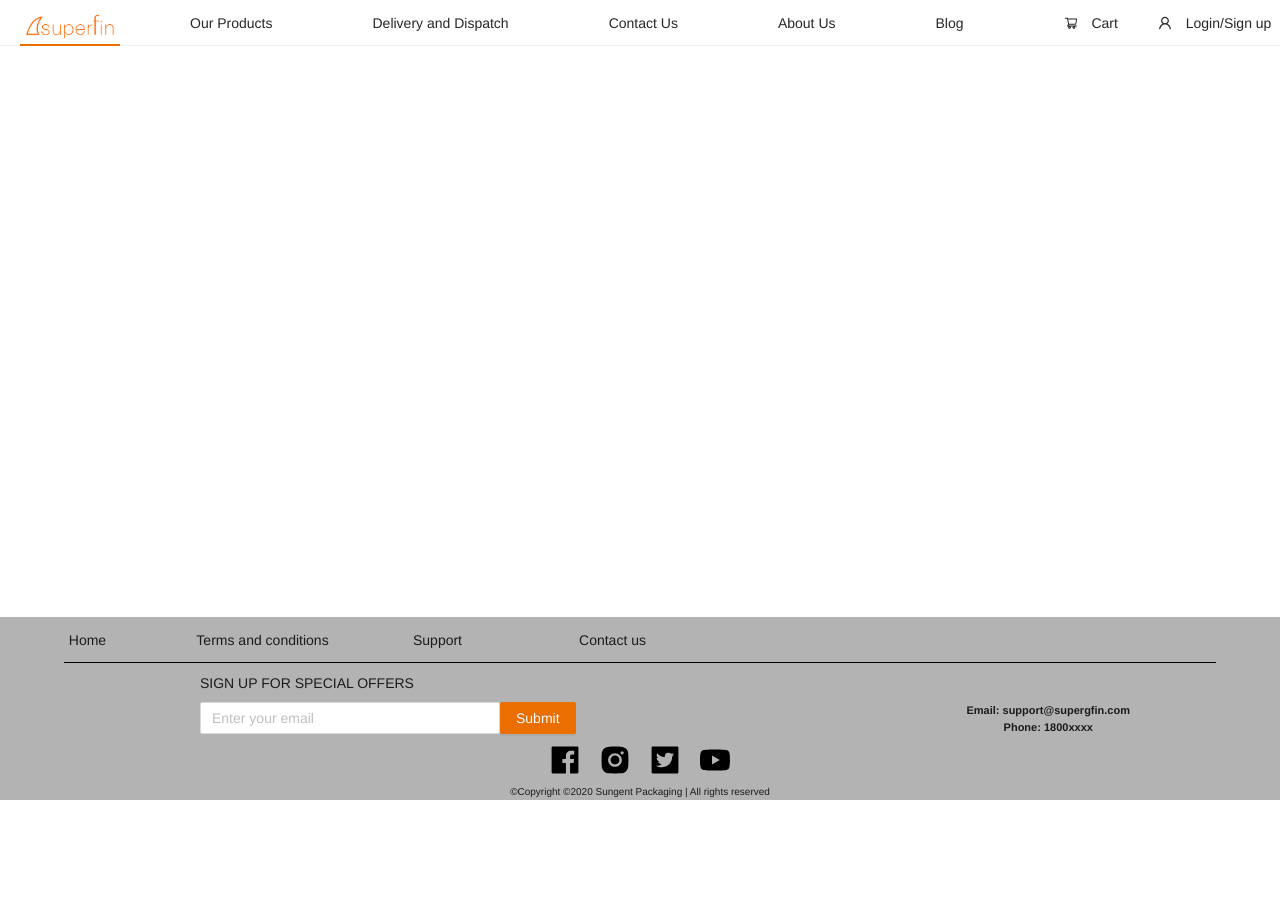
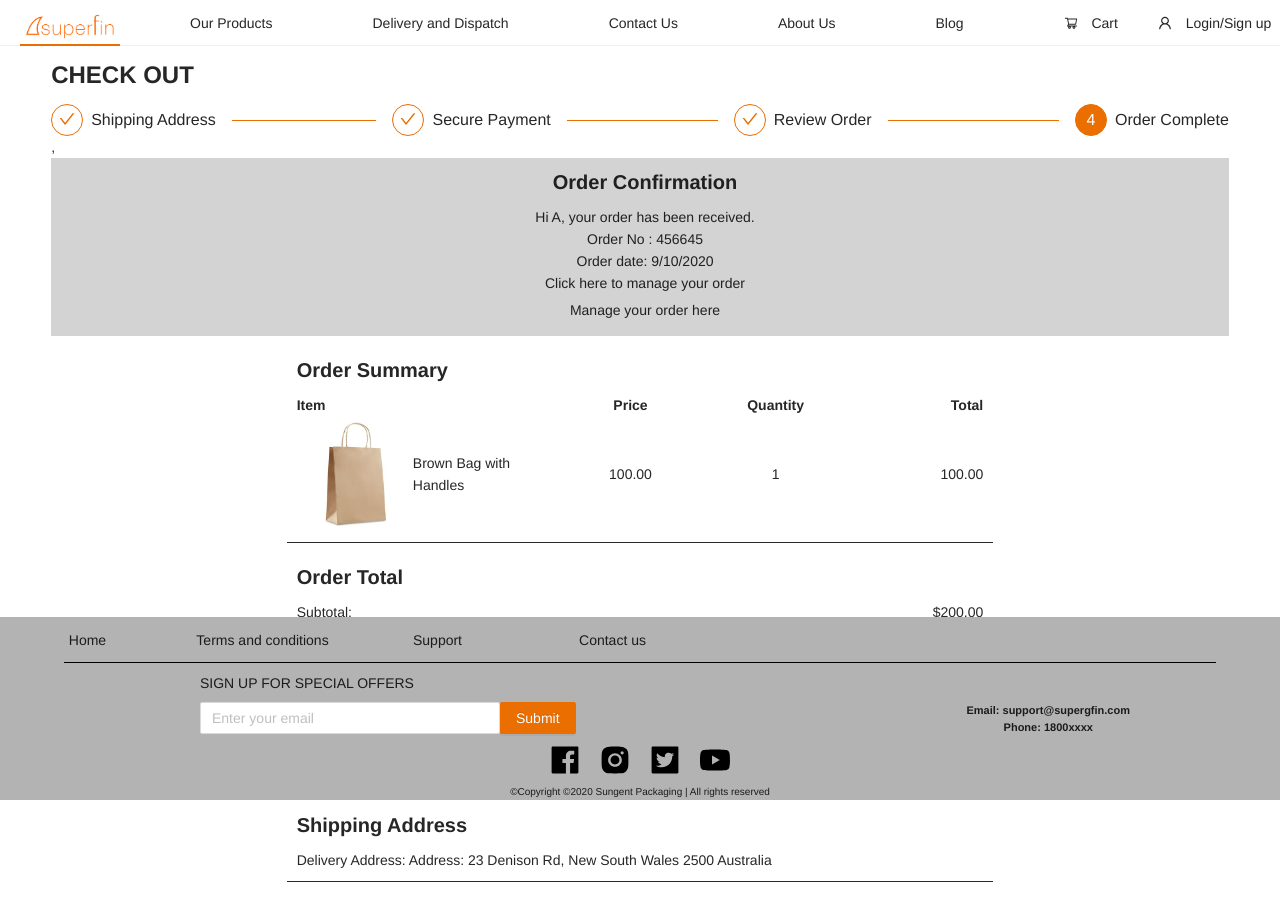
Before and after one commit to TrangNgyn/Superfin, a React (Create React App) app in the folder client/ReactProject/: page /CheckoutOrderComplete in a window 1280 px wide. Shown: the top 906 px of the page. Before the commit the page ends 800 px from the top, so only its background shows below. Built offline with nearby package versions, Linux system fonts and the light colour scheme.

Commit message:
checkout-series-finalize

```diff
--- a/client/ReactProject/src/App/App.js
+++ b/client/ReactProject/src/App/App.js
@@ -13,6 +13,10 @@ import AboutUS from '../Pages/AboutUs/AboutUs';
 import EmailRequest from '../Pages/EmailRequest/EmailRequest';
 import ResetPasswordConfirmation from '../Pages/ResetPasswordConfirmation/ResetPasswordConfirmation';
 import TermsConditions from '../Pages/TermsConditions/TermsConditions';
+import CheckoutShipping from '../Pages/Checkout/CheckoutShipping';
+import CheckoutSecurePayment from '../Pages/Checkout/CheckoutSecurePayment';
+import CheckoutReviewOrder from '../Pages/Checkout/CheckoutReviewOrder';
+import CheckoutOrderComplete from '../Pages/Checkout/CheckoutOrderComplete';
 
 
 
@@ -53,7 +57,6 @@ const App = () => (
             <Route exact path="/products"> <Products /></Route>
             <Route exact path="/products/:browseBy"><Products /></Route>
             <Route path="/products/:browseBy/:browseByGroup"><Products /></Route>          {/*Undecided on Products page path*/}
-
             <Route path="/deliveryDispatch"> <DeliveryDispatch /></Route>
             <Route path="/contactUs"> <ContactUs /></Route>
             <Route path="/aboutUs"><AboutUS /></Route>
@@ -61,6 +64,10 @@ const App = () => (
             <Route path="/emailRequest"><EmailRequest /></Route>
             <Route path="/resetPasswordConfirmation"><ResetPasswordConfirmation /></Route>
             <Route path="/TermsConditions"><TermsConditions /></Route>
+            <Route path="/CheckoutShipping"><CheckoutShipping /></Route>
+            <Route path="/CheckoutSecurePayment"><CheckoutSecurePayment /></Route>
+            <Route path="/CheckoutReviewOrder"><CheckoutReviewOrder /></Route>
+            <Route path="/CheckoutOrderComplete"><CheckoutOrderComplete /></Route>
          </Switch>
          </div>
 
--- /dev/null
+++ b/client/ReactProject/src/Pages/Checkout/CheckoutOrderComplete.js
@@ -0,0 +1,107 @@
+import '../../_assets/CSS/pages/CheckoutOrderComplete.css';
+import { Typography, Button, Row, Col, Steps } from 'antd';
+import {EditFilled, CreditCardOutlined} from '@ant-design/icons';
+import { Link } from 'react-router-dom';
+import img1 from "../../_assets/Images/Temp_Images/product_image_1.jpg"
+import img2 from "../../_assets/Images/visa.png"
+
+
+
+const { Title } = Typography;
+const { Step } = Steps;
+
+
+const CheckoutOrderComplete = () =>{
+      return(
+        <body>
+
+        <div id="checkout-order-complete-head">
+        <Title level={3}>CHECK OUT</Title>
+        </div>
+
+        <div id="checkout-order-complete-content">
+
+        <div>
+        <Steps current={3}>
+            <Step title="Shipping Address"/>
+            <Step title="Secure Payment"/>
+            <Step title="Review Order"/>
+            <Step title="Order Complete"/>
+          </Steps>,
+        </div>
+
+        <div id="checkout-order-complete-confirmation">
+        <Row justify="space-around" align="middle"><Title level={4}>Order Confirmation</Title></Row>
+        <Row justify="space-around" align="middle">Hi A, your order has been received.</Row>
+        <Row justify="space-around" align="middle">Order No : 456645</Row>
+        <Row justify="space-around" align="middle">Order date: 9/10/2020</Row>
+        <Row justify="space-around" align="middle">Click here to manage your order</Row>
+        <Row justify="space-around" align="middle"><Button type="text">Manage your order here</Button></Row>
+        </div>
+
+        <div id="checkout-order-complete-summary">
+        <Row>
+        <Col span={12}><Title level={4}>Order Summary</Title></Col>
+        </Row>
+        <Row>
+        <Col span={9}><div style={{fontWeight:"bold"}}>Item</div></Col>
+        <Col span={5}><div style={{textAlign: "center",fontWeight:"bold"}}>Price</div></Col>
+        <Col span={5}><div style={{textAlign: "center",fontWeight:"bold"}}>Quantity</div></Col>
+        <Col span={5}><div style={{textAlign: "right",paddingRight: "10px",fontWeight:"bold"}}>Total</div></Col>
+        </Row>
+        <Row justify="space-around" align="middle">
+        <Col span={4}><img src={img1} width="100%" height="100%"/></Col>
+        <Col span={5}>Brown Bag with Handles</Col>
+        <Col span={5}><div style={{textAlign: "center"}}>100.00</div></Col>
+        <Col span={5}><div style={{textAlign: "center"}}>1</div></Col>
+        <Col span={5}><div style={{textAlign: "right",paddingRight: "10px"}}>100.00</div></Col>
+        </Row>
+        </div>
+
+        <div id="checkout-order-complete-total">
+        <Row>
+        <Col span={12}><Title level={4}>Order Total</Title></Col>
+        </Row>
+        <Row>
+        <Col span={6}><div style={{textAlign: "left"}}>Subtotal:</div></Col>
+        <Col offset={11} span={7}><div style={{textAlign: "right"}}>$200.00</div></Col>
+        </Row>
+        <Row>
+        <Col span={7}><div style={{textAlign: "left"}}>Freight charge:</div></Col>
+        <Col offset={11} span={6}><div style={{textAlign: "right"}}>$20.00</div></Col>
+        </Row>
+        <Row>
+        <Col span={7}><div style={{textAlign: "left"}}>GST:</div></Col>
+        <Col offset={11} span={6}><div style={{textAlign: "right"}}>$22.00</div></Col>
+        </Row>
+        <Row>
+        <Col span={7}><div style={{textAlign: "left",fontWeight:"bold"}}>Total:</div></Col>
+        <Col offset={11} span={6}><div style={{textAlign: "right"}}>$242.00</div></Col>
+        </Row>
+        </div>
+
+        <div id="checkout-order-complete-payment">
+        <Row>
+        <Col span={12}><Title level={4}>Payment Details</Title></Col>
+        </Row>
+        <Row>
+        Payment type: Visa card <img src={img2} width="5%" height="5%"/>
+        </Row>
+        </div>
+
+        <div id="checkout-order-complete-shipping">
+        <Row>
+        <Col span={12}><Title level={4}>Shipping Address</Title></Col>
+        </Row>
+        <Row>
+        <Col span={24}>Delivery Address: Address: 23 Denison Rd, New South Wales 2500 Australia</Col>
+        </Row>
+        </div>
+
+        </div>
+        </body>
+      );
+
+}
+
+export default CheckoutOrderComplete
--- a/client/ReactProject/src/Pages/Checkout/CheckoutReviewOrder.js
+++ b/client/ReactProject/src/Pages/Checkout/CheckoutReviewOrder.js
@@ -1,7 +1,8 @@
 import '../../_assets/CSS/pages/CheckoutReviewOrder.css';
 import { Typography, Button, Row, Col, Steps } from 'antd';
 import {EditFilled} from '@ant-design/icons';
-
+import { Link } from 'react-router-dom';
+import img from "../../_assets/Images/Temp_Images/product_image_1.jpg"
 
 
 
@@ -31,7 +32,7 @@ const CheckoutReviewOrder = () =>{
         <div id="checkout-review-order-info">
         <Row>
         <Col span={12}><Title level={4}>Shipping Address</Title></Col>
-        <Col offset={10}><Button type="text"><EditFilled /></Button></Col>
+        <Col offset={10}><Button type="text"><Link to="/CheckoutShipping"><EditFilled /></Link></Button></Col>
         </Row>
         <Row><b>Name:</b>  A</Row>
         <Row><b>Address:</b>  23 Denison Rd, New South Wales 2500 Australia</Row>
@@ -49,8 +50,9 @@ const CheckoutReviewOrder = () =>{
         <Col span={5}><div style={{textAlign: "center",fontWeight:"bold"}}>Quantity</div></Col>
         <Col span={5}><div style={{textAlign: "right",paddingRight: "10px",fontWeight:"bold"}}>Total</div></Col>
         </Row>
-        <Row>
-        <Col span={9}><img src="../../_assets/Images/Temp_Images/product_image_2.jpg"></img>Brown Bag with Handles</Col>
+        <Row justify="space-around" align="middle">
+        <Col span={4}><img src={img} width="100%" height="100%"/></Col>
+        <Col span={5}>Brown Bag with Handles</Col>
         <Col span={5}><div style={{textAlign: "center"}}>100.00</div></Col>
         <Col span={5}><div style={{textAlign: "center"}}>1</div></Col>
         <Col span={5}><div style={{textAlign: "right",paddingRight: "10px"}}>100.00</div></Col>
@@ -72,12 +74,12 @@ const CheckoutReviewOrder = () =>{
         </Row>
         <Row>
         <Col offset={11} span={7}><div style={{textAlign: "left",fontWeight:"bold"}}>Total:</div></Col>
-        <Col span={6}><div style={{textAlign: "right"}}>$242.00</div></Col>
+        <Col span={6}><div style={{textAlign: "right",fontWeight:"bold"}}>$242.00</div></Col>
         </Row>
         </div>
 
         <div id="checkout-review-order-button">
-        <Button type="primary">Place Order</Button>
+        <Button type="primary"><Link to="/CheckoutOrderComplete">Place Order</Link></Button>
         </div>
 
         </div>
--- /dev/null
+++ b/client/ReactProject/src/_assets/CSS/pages/CheckoutOrderComplete.css
@@ -0,0 +1,62 @@
+#checkout-order-complete-head {
+  font-family:Helvetica;
+  margin-top: 1%;
+  margin-bottom: 1%;
+  margin-left: 4%;
+}
+
+#checkout-order-complete-content{
+  font-family:Helvetica;
+  margin-left: 4%;
+  margin-right: 4%;
+}
+#checkout-order-complete-confirmation{
+  font-family:Helvetica;
+  padding-top: 10px;
+  padding-bottom: 10px;
+  padding-left: 10px;
+  background-color: LightGray;
+}
+#checkout-order-complete-summary{
+  font-family:Helvetica;
+  padding-top: 10px;
+  padding-bottom: 10px;
+  padding-left: 10px;
+  margin: auto;
+  width: 60%;
+  margin-top: 10px;
+  border-bottom: 1px solid #292929;
+}
+#checkout-order-complete-total{
+  font-family:Helvetica;
+  padding-top: 10px;
+  padding-bottom: 10px;
+  padding-left: 10px;
+  padding-right: 10px;
+  margin: auto;
+  width: 60%;
+  margin-top: 10px;
+  border-bottom: 1px solid #292929;
+}
+#checkout-order-complete-payment{
+  font-family:Helvetica;
+  padding-top: 10px;
+  padding-bottom: 10px;
+  padding-left: 10px;
+  padding-right: 10px;
+  margin: auto;
+  width: 60%;
+  margin-top: 10px;
+  border-bottom: 1px solid #292929;
+}
+#checkout-order-complete-shipping{
+  font-family:Helvetica;
+  padding-top: 10px;
+  padding-bottom: 10px;
+  padding-left: 10px;
+  padding-right: 10px;
+  margin: auto;
+  width: 60%;
+  margin-top: 10px;
+  border-bottom: 1px solid #292929;
+}
--- a/client/ReactProject/src/_assets/CSS/pages/CheckoutSecurePayment.css
+++ b/client/ReactProject/src/_assets/CSS/pages/CheckoutSecurePayment.css
@@ -2,13 +2,16 @@
   margin-top: 1%;
   margin-bottom: 1%;
   margin-left: 4%;
+  font-family: Helvetica;
 }
 
 #checkout-payment-content{
+  font-family: Helvetica;
   margin-left: 4%;
   margin-right: 4%;
 }
 #payment-radio{
+  font-family: Helvetica;
   margin-bottom: 1%;
   margin-left: 40%;
 }
--- a/client/ReactProject/src/_assets/CSS/pages/CheckoutShipping.css
+++ b/client/ReactProject/src/_assets/CSS/pages/CheckoutShipping.css
@@ -1,10 +1,18 @@
 #checkout-shipping-head {
+  font-family: Helvetica;
   margin-top: 1%;
   margin-bottom: 1%;
   margin-left: 4%;
 }
 
 #checkout-shipping-content{
+  font-family: Helvetica;
+  margin-left: 30%;
+  margin-right: 30%;
+}
+
+#checkout-shipping-status{
+  font-family: Helvetica;
   margin-left: 4%;
   margin-right: 4%;
 }
```
Also changed, not shown: client/ReactProject/src/Pages/Checkout/CheckoutSecurePayment.js (+17 -10 lines), client/ReactProject/src/Pages/Checkout/CheckoutShipping.js (+30 -11 lines), client/ReactProject/src/_assets/Images/visa.png (added). Lines whose indentation alone changed are shown as unchanged.
